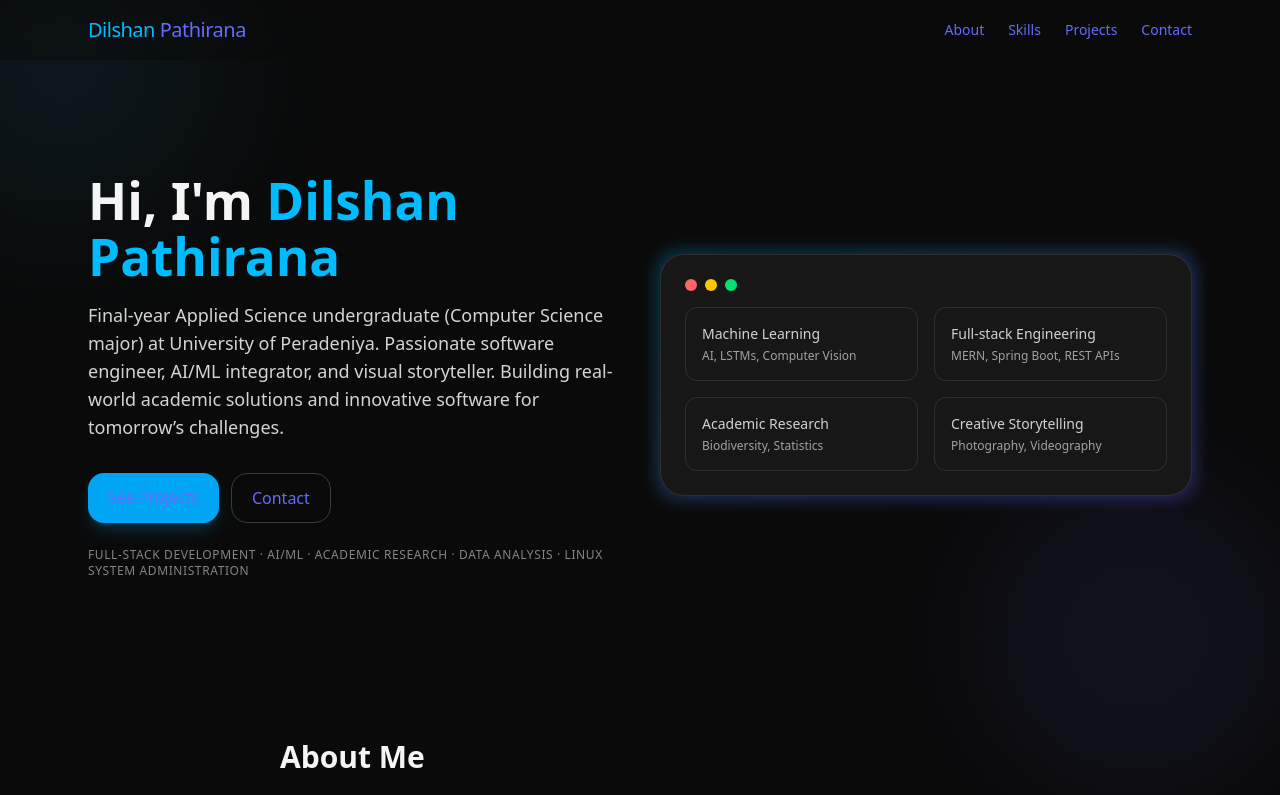
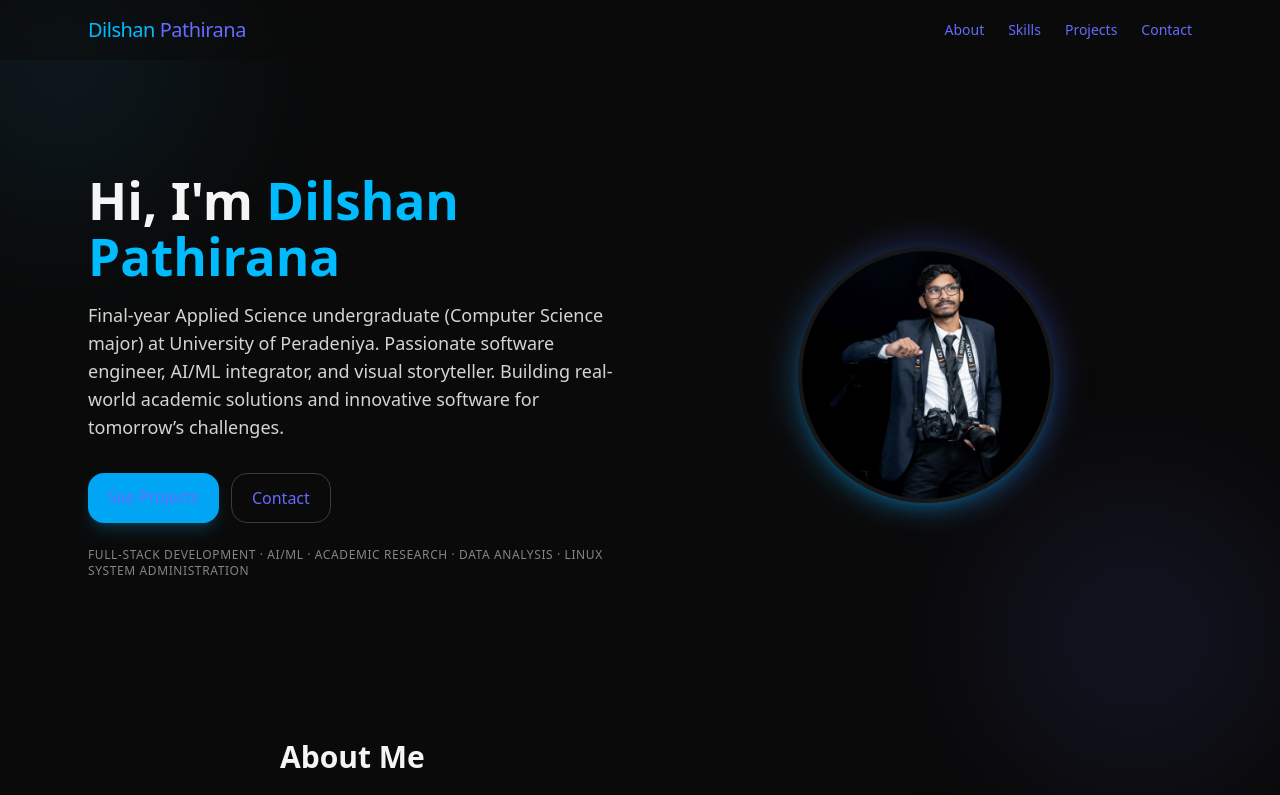
Before and after one commit to Dilshan-Pathirana/AWS-WebApp01, a React (Vite) app: page / in a window 1280 px wide. Shown: the top 795 px of the page. Built offline with nearby package versions, Linux system fonts and the light colour scheme.

Commit message:
added image

```diff
--- a/src/App.tsx
+++ b/src/App.tsx
@@ -1,7 +1,7 @@
 import { useEffect, useState } from "react";
 import { motion, useScroll, useTransform } from "framer-motion";
 
-// ---- Portfolio Data (Modify and expand for your needs) ----
+// ---- Portfolio Data ----
 const skills = [
   "Python",
   "JavaScript",
@@ -77,14 +77,13 @@ const projects = [
 const awards = [
   "Member of the Year – Videography, Perabeats Media Society, 2024",
 ];
-
 const extracurriculars = [
   "Editorial Panel Member, Robarosiya Society, 2023–2024",
   "Member, Perabeats Media Society, 2023–2024",
   "Executive Committee Member, Perabeats Media Society, 2024–2025",
 ];
 
-// ---- App Component ----
+// ---- Main App ----
 export default function App() {
   const { scrollYProgress } = useScroll();
   const scale = useTransform(scrollYProgress, [0, 1], [1, 1.15]);
@@ -98,7 +97,7 @@ export default function App() {
 
   return (
     <div className="min-h-screen bg-neutral-950 text-neutral-100 antialiased selection:bg-white/20">
-      {/* Background blobs */}
+      {/* Background Soft Blobs */}
       <div className="pointer-events-none fixed inset-0 overflow-hidden">
         <motion.div
           aria-hidden
@@ -120,7 +119,7 @@ export default function App() {
         />
       </div>
 
-      {/* Nav */}
+      {/* Navbar */}
       <header className="sticky top-0 z-40 backdrop-blur supports-[backdrop-filter]:bg-neutral-950/50">
         <div className="mx-auto flex max-w-6xl items-center justify-between px-4 sm:px-6 py-4">
           <a
@@ -129,7 +128,7 @@ export default function App() {
           >
             <span className="text-sky-400">Dilshan</span> Pathirana
           </a>
-          {/* Desktop nav */}
+
           <nav className="hidden md:flex gap-6 text-sm text-neutral-300">
             <a href="#about" className="hover:text-white transition">
               About
@@ -144,7 +143,7 @@ export default function App() {
               Contact
             </a>
           </nav>
-          {/* Mobile hamburger */}
+
           <div className="md:hidden">
             <button
               onClick={() => setMenuOpen(!menuOpen)}
@@ -155,47 +154,29 @@ export default function App() {
             </button>
           </div>
         </div>
-        {/* Mobile dropdown */}
         {menuOpen && (
           <div className="md:hidden bg-neutral-900 border-t border-white/10">
-            <a
-              href="#about"
-              onClick={() => setMenuOpen(false)}
-              className="block px-6 py-3 text-sm hover:bg-neutral-800"
-            >
-              About
-            </a>
-            <a
-              href="#skills"
-              onClick={() => setMenuOpen(false)}
-              className="block px-6 py-3 text-sm hover:bg-neutral-800"
-            >
-              Skills
-            </a>
-            <a
-              href="#projects"
-              onClick={() => setMenuOpen(false)}
-              className="block px-6 py-3 text-sm hover:bg-neutral-800"
-            >
-              Projects
-            </a>
-            <a
-              href="#contact"
-              onClick={() => setMenuOpen(false)}
-              className="block px-6 py-3 text-sm hover:bg-neutral-800"
-            >
-              Contact
-            </a>
+            {["about", "skills", "projects", "contact"].map((section) => (
+              <a
+                key={section}
+                href={`#${section}`}
+                onClick={() => setMenuOpen(false)}
+                className="block px-6 py-3 text-sm hover:bg-neutral-800"
+              >
+                {section.charAt(0).toUpperCase() + section.slice(1)}
+              </a>
+            ))}
           </div>
         )}
       </header>
 
-      {/* Hero Section */}
+      {/* HERO Section With Profile */}
       <section
         id="hero"
         className="relative mx-auto max-w-6xl px-4 sm:px-6 pb-20 pt-16 md:pt-28"
       >
         <div className="grid items-center gap-10 md:grid-cols-2">
+          {/* LEFT TEXT */}
           <div>
             <motion.h1
               initial={{ opacity: 0, y: 20 }}
@@ -240,54 +221,27 @@ export default function App() {
               · Linux system administration
             </p>
           </div>
-          {/* Side feature cards or replace with your own photo/graphic */}
+
+          {/* RIGHT: PROFILE IMAGE */}
           <motion.div
-            initial={{ opacity: 0, scale: 0.98 }}
+            initial={{ opacity: 0, scale: 0.95 }}
             animate={{ opacity: 1, scale: 1 }}
             transition={{ duration: 0.6, delay: 0.15 }}
-            className="relative"
+            className="flex items-center justify-center"
           >
-            <div className="absolute -inset-1 rounded-3xl bg-gradient-to-br from-sky-500/30 to-indigo-500/30 blur" />
-            <div className="relative overflow-hidden rounded-3xl border border-white/10 bg-neutral-900 p-6">
-              <div className="mb-4 flex items-center gap-2">
-                <span className="inline-block h-3 w-3 rounded-full bg-red-400" />
-                <span className="inline-block h-3 w-3 rounded-full bg-yellow-400" />
-                <span className="inline-block h-3 w-3 rounded-full bg-green-400" />
-              </div>
-              <div className="grid gap-4 sm:grid-cols-2">
-                <div className="rounded-xl border border-white/10 p-4">
-                  <p className="text-sm text-white/80">Machine Learning</p>
-                  <p className="mt-1 text-xs text-white/60">
-                    AI, LSTMs, Computer Vision
-                  </p>
-                </div>
-                <div className="rounded-xl border border-white/10 p-4">
-                  <p className="text-sm text-white/80">
-                    Full-stack Engineering
-                  </p>
-                  <p className="mt-1 text-xs text-white/60">
-                    MERN, Spring Boot, REST APIs
-                  </p>
-                </div>
-                <div className="rounded-xl border border-white/10 p-4">
-                  <p className="text-sm text-white/80">Academic Research</p>
-                  <p className="mt-1 text-xs text-white/60">
-                    Biodiversity, Statistics
-                  </p>
-                </div>
-                <div className="rounded-xl border border-white/10 p-4">
-                  <p className="text-sm text-white/80">Creative Storytelling</p>
-                  <p className="mt-1 text-xs text-white/60">
-                    Photography, Videography
-                  </p>
-                </div>
-              </div>
+            <div className="relative">
+              <div className="absolute -inset-1 rounded-full bg-gradient-to-tr from-sky-400/30 to-indigo-600/30 blur-lg" />
+              <img
+                src="src\assets\11.jpg" // <-- Replace with your image path
+                alt="Dilshan Pathirana"
+                className="relative z-10 w-48 h-48 sm:w-64 sm:h-64 rounded-full object-cover border-4 border-neutral-900 shadow-lg shadow-sky-500/20 hover:scale-105 transition-transform duration-300"
+              />
             </div>
           </motion.div>
         </div>
       </section>
 
-      {/* About Section */}
+      {/* About */}
       <section
         id="about"
         className="mx-auto max-w-3xl px-4 sm:px-6 py-16 sm:py-20"
@@ -298,8 +252,7 @@ export default function App() {
           undergraduate, University of Peradeniya.
           <br />
           Driven by curiosity and creative problem-solving, I blend technical
-          engineering, research, and visual arts.
-          <br />
+          engineering, research, and visual arts. <br />
           Fluent in English and Sinhala.
         </p>
         <div className="mb-4">
@@ -320,7 +273,7 @@ export default function App() {
         </div>
       </section>
 
-      {/* Skills Section */}
+      {/* Skills */}
       <section
         id="skills"
         className="mx-auto max-w-6xl px-4 sm:px-6 py-16 sm:py-20"
@@ -340,7 +293,7 @@ export default function App() {
         </div>
       </section>
 
-      {/* Projects Section */}
+      {/* Projects */}
       <section
         id="projects"
         className="mx-auto max-w-6xl px-4 sm:px-6 py-16 sm:py-20"
@@ -369,7 +322,7 @@ export default function App() {
         </div>
       </section>
 
-      {/* Contact Section */}
+      {/* Contact */}
       <section
         id="contact"
         className="mx-auto max-w-2xl px-4 sm:px-6 py-16 sm:py-20"
@@ -385,7 +338,7 @@ export default function App() {
           <div className="mt-6 flex flex-col sm:flex-row gap-3">
             <a
               href="mailto:dilshan.pathirana.121@gmail.com"
-              className="rounded-xl  px-5 py-3 font-medium ring-1 ring-white/20 hover:bg-sky-400/50 text-center text-white"
+              className="rounded-xl px-5 py-3 font-medium ring-1 ring-white/20 hover:bg-sky-400/50 text-center text-white"
             >
               dilshan.pathirana.121@gmail.com
             </a>
```
Also changed, not shown: src/assets/1.jpg (added), src/assets/11.jpg (added).
